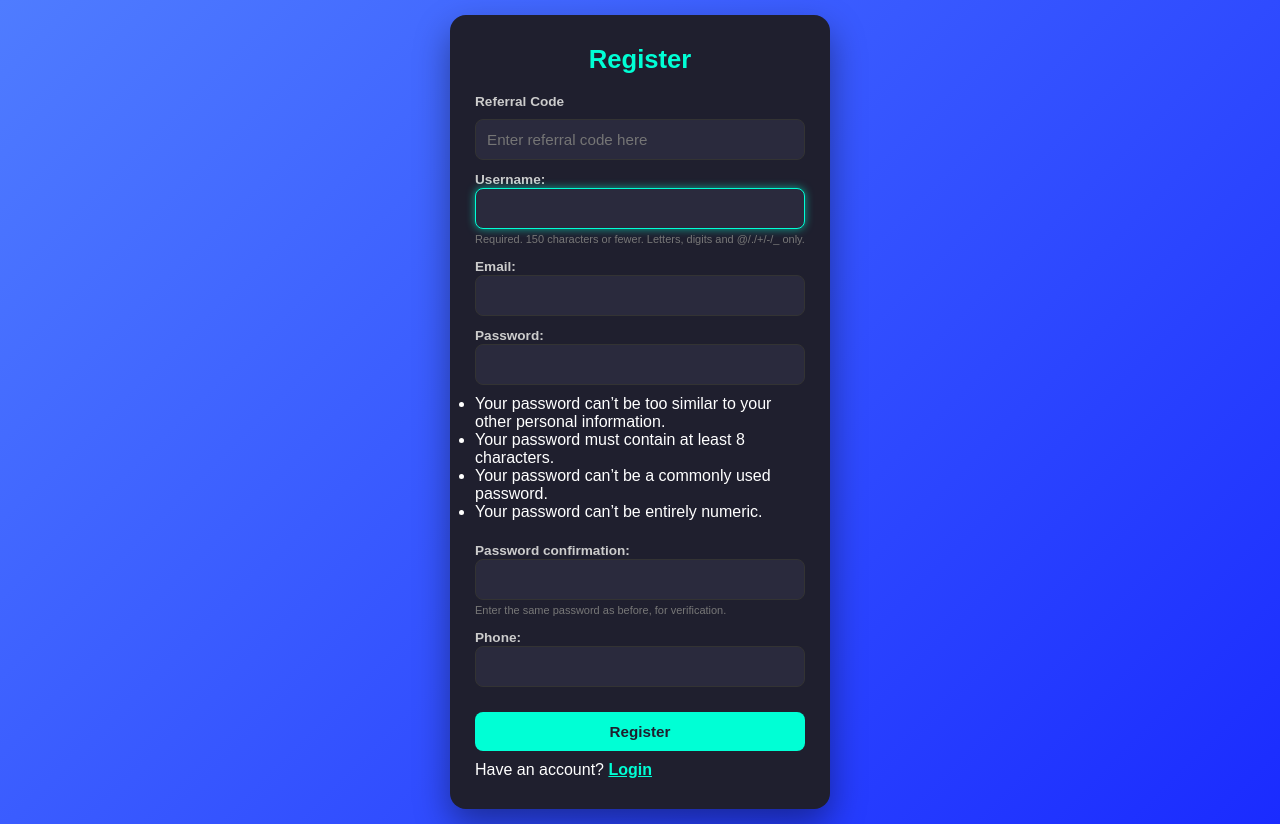
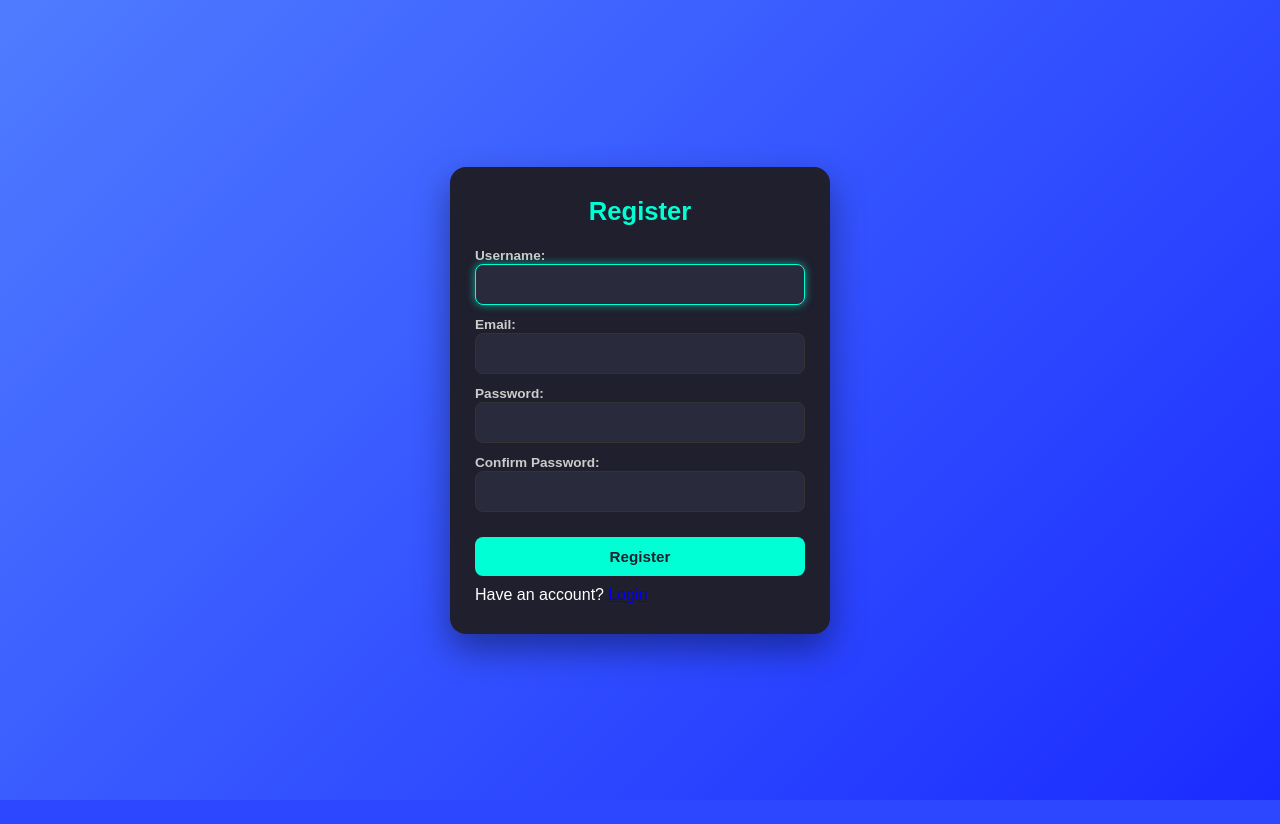
Before and after one commit to bkaroki45-cpu/faidimmf-new, a Django app: page /user/register/ in a window 1280 px wide. After the commit the page ends 800 px from the top, so only its background shows below. Run offline with Django 5.2, Linux system fonts and the light colour scheme.

Commit message:
Describe what you changed

```diff
--- a/core/templates/core/home.html
+++ b/core/templates/core/home.html
@@ -15,6 +15,9 @@
     <nav class="navbar">
         <div class="logo">
             <img src="{% static 'images/logo.png' %}" alt="Smart Money Growth">
+        </div>
+        <div>
+            <h1 class="name">FAIDI MMF</h1>
         </div>
 
         <!-- Nav Links -->
--- a/mmf/urls.py
+++ b/mmf/urls.py
@@ -1,33 +1,19 @@
-"""
-URL configuration for mmf project.
-
-The `urlpatterns` list routes URLs to views. For more information please see:
-    https://docs.djangoproject.com/en/6.0/topics/http/urls/
-Examples:
-Function views
-    1. Add an import:  from my_app import views
-    2. Add a URL to urlpatterns:  path('', views.home, name='home')
-Class-based views
-    1. Add an import:  from other_app.views import Home
-    2. Add a URL to urlpatterns:  path('', Home.as_view(), name='home')
-Including another URLconf
-    1. Import the include() function: from django.urls import include, path
-    2. Add a URL to urlpatterns:  path('blog/', include('blog.urls'))
-"""
 from django.contrib import admin
 from django.urls import path, include
-from django.views.generic import RedirectView  # ✅ import RedirectView
+from django.views.generic.base import RedirectView  # ✅ for redirect
+
+# Optional: preserve query string in redirect
+class RegisterRedirectWithQuery(RedirectView):
+    url = '/user/register/'
+    permanent = False
+    query_string = True  # ✅ keep ?ref=XYZ
 
 urlpatterns = [
     path('admin/', admin.site.urls),
-    path('', include('core.urls')),  # Core pages: home, about, contacts
-    path('user/', include(('user.urls', 'user'), namespace='user')),  # User app
-    path('finance/', include(('finance.urls', 'finance'), namespace='finance')),  # Finance app
+    path('', include('core.urls')),  # Core pages
+    path('user/', include(('user.urls', 'user'), namespace='user')),
+    path('finance/', include(('finance.urls', 'finance'), namespace='finance')),
+
+    # Preserve referral code in redirect
+    path('register/', RegisterRedirectWithQuery.as_view()),
 ]
-
-# -----------------------------
-# Optional redirect: /register/ → /user/register/
-# -----------------------------
-urlpatterns += [
-    path('register/', RedirectView.as_view(url='/user/register/', permanent=False)),
-]
--- a/user/forms.py
+++ b/user/forms.py
@@ -8,12 +8,11 @@ from django.contrib.auth import get_user_model
 User = get_user_model()
 
 class CustomUserCreationForm(UserCreationForm):
+    referral_code = forms.CharField(required=False)
 
-    phone = forms.CharField(max_length=15, required=True)  # add phone field here
-
-    class Meta(UserCreationForm.Meta):
-        model = CustomUser  # directly reference your model
-        fields = ("username", "email")  # add other fields if needed
+    class Meta:
+        model = CustomUser
+        fields = ['username', 'email', 'referral_code', 'password1', 'password2']
 
 
 
@@ -27,8 +26,7 @@ class ProfileForm(forms.ModelForm):
 
 
 # user/forms.py
-from django import forms
-from .models import TransactionPIN
+
 
 # --- Set or Change PIN Form ---
 class SetTransactionPINForm(forms.Form):
--- a/user/templates/user/register.html
+++ b/user/templates/user/register.html
@@ -4,37 +4,100 @@
 <head>
     <title>Register</title>
     <link rel="stylesheet" href="{% static 'styles/register.css' %}">
-    <meta name="viewport" content="width=device-width, initial-scale=1.0">
+    <style>
+        .errorlist {
+            color: red;
+            margin: 5px 0;
+            list-style: none;
+            padding: 0;
+        }
+        .nonfield-errors {
+            color: red;
+            margin-bottom: 10px;
+        }
+    </style>
 </head>
 <body>
 <div class="container">
     <h2>Register</h2>
-    <form action="{% url 'user:register' %}" method="POST">
+
+    <form method="POST">
         {% csrf_token %}
 
-        <!-- Display referral code from link for user to copy -->
-        {% if ref_code_from_link %}
-            <div style="background:#f0f0f0; padding:10px; margin-bottom:15px; border-left:4px solid #007bff;">
-                <strong>Referral Code from link:</strong> {{ ref_code_from_link }}
-                <p style="font-size:12px; color:#555;">Copy this code into the "Referral Code" field below.</p>
+        <!-- Display non-field errors (e.g., password mismatch) -->
+        {% if form.non_field_errors %}
+            <div class="nonfield-errors">
+                <ul>
+                {% for error in form.non_field_errors %}
+                    <li>{{ error }}</li>
+                {% endfor %}
+                </ul>
             </div>
         {% endif %}
 
-        <!-- Referral code input -->
-        <label>Referral Code</label>
-        <input type="text"
-               name="referral_code"
-               value="{{ ref_code_from_link }}"
-               placeholder="Enter referral code here"
-               {% if ref_code_from_link %}required{% endif %}>
+        <!-- Username -->
+        <p>
+            <label>Username:</label><br>
+            {{ form.username }}
+            {% if form.username.errors %}
+                <ul class="errorlist">
+                {% for error in form.username.errors %}
+                    <li>{{ error }}</li>
+                {% endfor %}
+                </ul>
+            {% endif %}
+        </p>
 
-        <!-- User form fields -->
-        {{ form.as_p }}
+        <!-- Email -->
+        <p>
+            <label>Email:</label><br>
+            {{ form.email }}
+            {% if form.email.errors %}
+                <ul class="errorlist">
+                {% for error in form.email.errors %}
+                    <li>{{ error }}</li>
+                {% endfor %}
+                </ul>
+            {% endif %}
+        </p>
+
+        <!-- Referral Code (readonly) -->
+        {% if ref_code_from_link %}
+        <p>
+            <label>Referral Code:</label><br>
+            <input type="text" value="{{ ref_code_from_link }}" readonly
+                   style="background:#e9ecef; cursor:not-allowed;">
+        </p>
+        {% endif %}
+
+        <!-- Password -->
+        <p>
+            <label>Password:</label><br>
+            {{ form.password1 }}
+            {% if form.password1.errors %}
+                <ul class="errorlist">
+                {% for error in form.password1.errors %}
+                    <li>{{ error }}</li>
+                {% endfor %}
+                </ul>
+            {% endif %}
+        </p>
+
+        <!-- Confirm Password -->
+        <p>
+            <label>Confirm Password:</label><br>
+            {{ form.password2 }}
+            {% if form.password2.errors %}
+                <ul class="errorlist">
+                {% for error in form.password2.errors %}
+                    <li>{{ error }}</li>
+                {% endfor %}
+                </ul>
+            {% endif %}
+        </p>
 
         <button type="submit" class="btn">Register</button>
-        <p>Have an account?
-            <a href="{% url 'user:login' %}" class="login-link">Login</a>
-        </p>
+        <p>Have an account? <a href="{% url 'user:login' %}">Login</a></p>
     </form>
 </div>
 </body>
--- a/user/urls.py
+++ b/user/urls.py
@@ -12,5 +12,4 @@ urlpatterns = [
     path('forgot_pin/', views.forgot_pin_request, name='forgot_pin_request'),
     path('forgot_pin/verify', views.forgot_pin_verify, name='forgot_pin_verify'),
     path('set_new_pin/', views.set_new_pin, name='set_new_pin'),
-    path('', views.register, name='register')
 ]
--- a/user/views.py
+++ b/user/views.py
@@ -22,52 +22,38 @@ from decimal import Decimal
 from django.shortcuts import render
 from django.utils import timezone
 from .utils import send_otp_email
-
+from django.contrib.sites.shortcuts import get_current_site
 
 def register(request):
-    # Referral code from URL (link user clicked)
-    ref_code_from_link = request.GET.get('ref', '')  # e.g., ?ref=ABC123
+    # Grab referral code from URL if present
+    ref_code_from_link = request.GET.get('ref', '')
 
     if request.method == 'POST':
         form = CustomUserCreationForm(request.POST)
-        entered_ref = request.POST.get('referral_code', '').strip()  # user input
 
         if form.is_valid():
-            user = form.save()
+            user = form.save(commit=False)
 
-            # If referral link was used, ensure the user enters the same code
+            # Apply referral code only if it exists in the URL
             if ref_code_from_link:
-                if entered_ref != ref_code_from_link:
-                    messages.warning(
-                        request,
-                        "Referral code must match the one in the link you used."
-                    )
-                    user.delete()  # remove user due to mismatch
-                    return redirect(request.path + f"?ref={ref_code_from_link}")
-
-            # Assign referrer if code exists
-            if entered_ref:
                 try:
-                    referrer = CustomUser.objects.get(referral_code=entered_ref)
+                    referrer = CustomUser.objects.get(referral_code=ref_code_from_link)
                     if referrer != user:
                         user.referred_by = referrer
-                        user.save()
                 except CustomUser.DoesNotExist:
-                    messages.warning(request, "Invalid referral code (ignored).")
+                    pass  # Invalid referral code is ignored
 
+            user.save()
             login(request, user)
             messages.success(request, f"Welcome, {user.username}! Your account was created.")
             return redirect('user:dashboard')
-
-        else:
-            messages.error(request, "Please correct the errors below.")
 
     else:
         form = CustomUserCreationForm()
 
     return render(request, 'user/register.html', {
         'form': form,
-        'ref_code_from_link': ref_code_from_link
+        'ref_code_from_link': ref_code_from_link  # Pass code to template if exists
     })
 
 
```
Also changed, not shown: finance/admin.py (+9 -6 lines), finance/views.py (+10 -15 lines), static/styles/home.css (+80 -0 lines), db.sqlite3.
